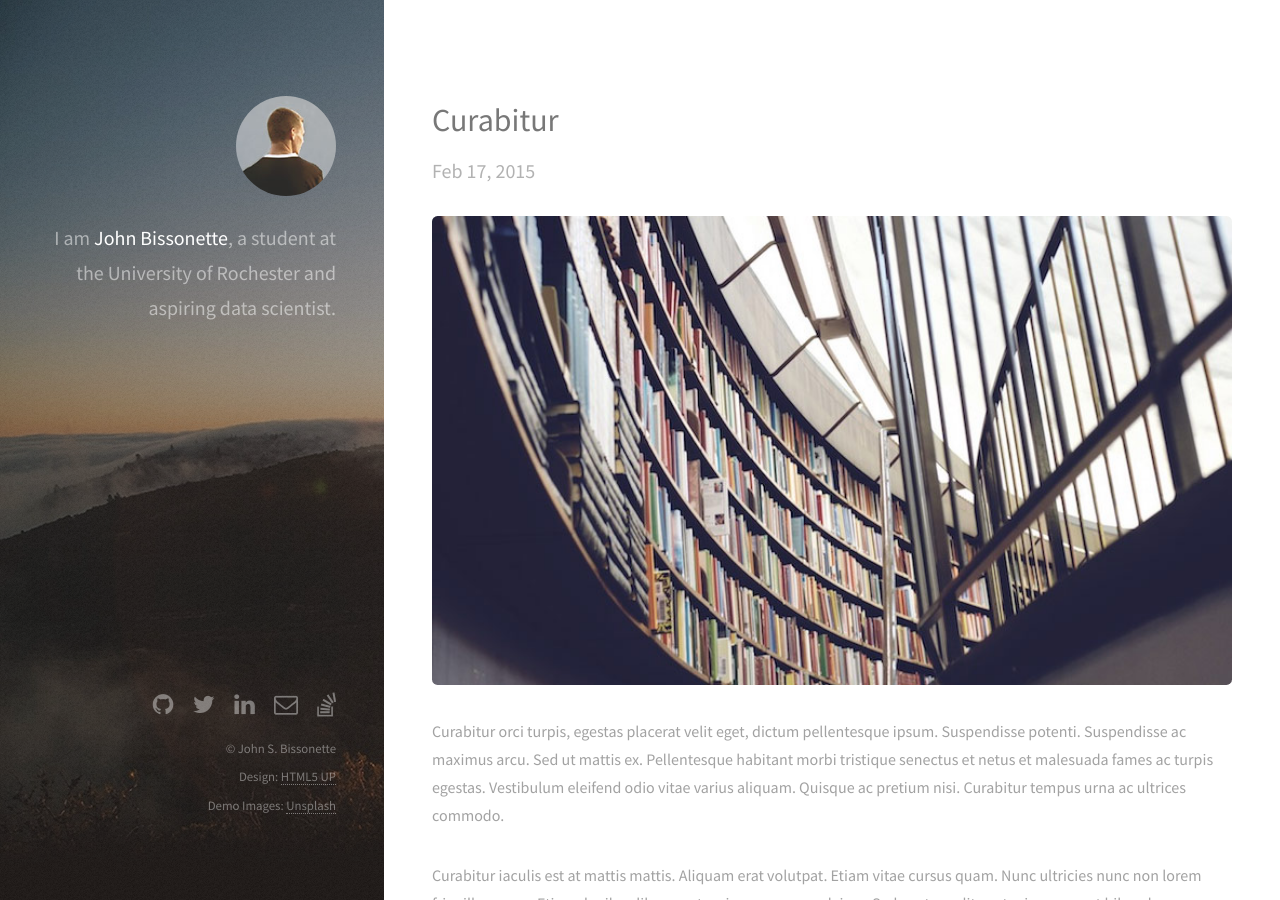
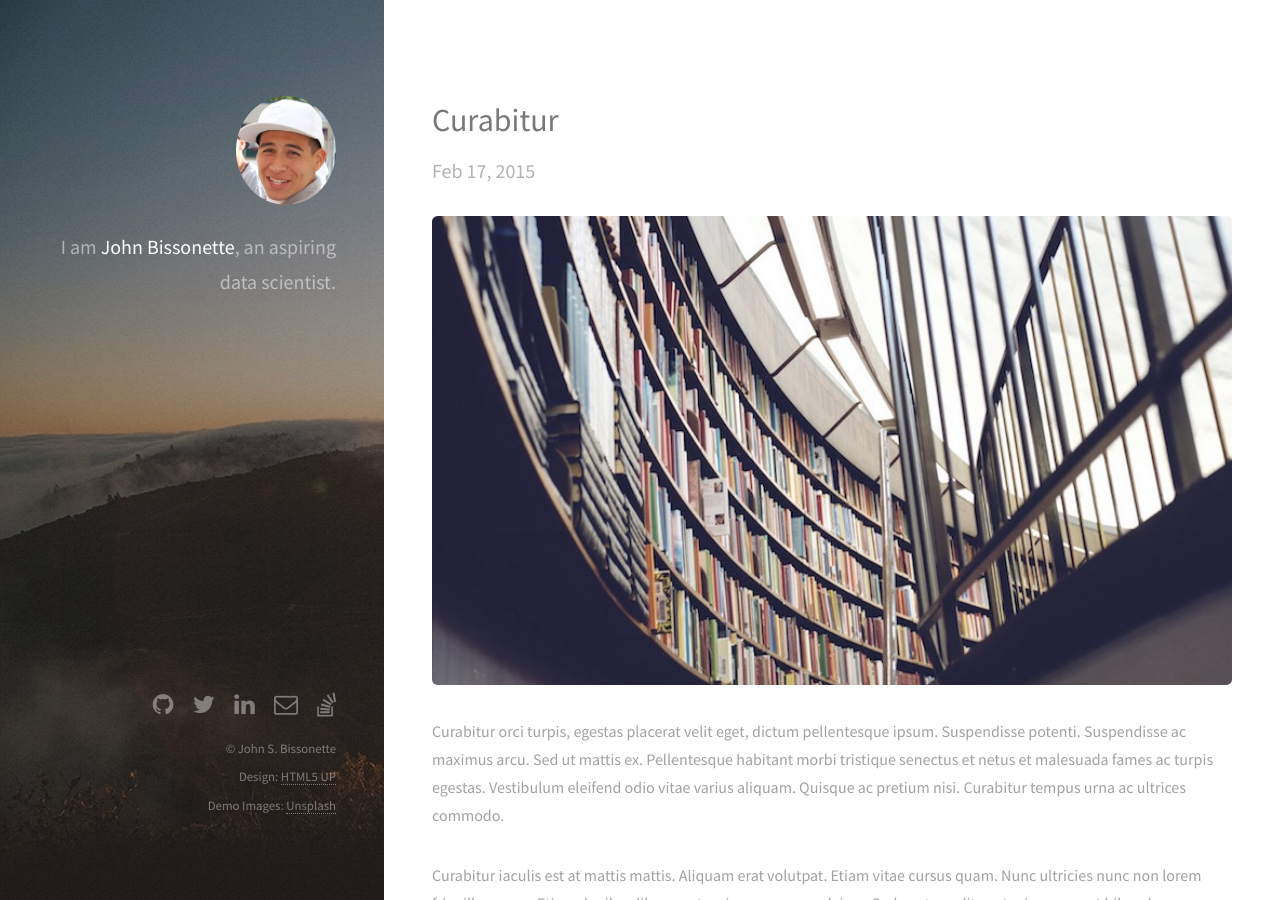
Before and after one commit to jsbUSMC/jsbusmc.github.io, a Jekyll site: the page built from index.html, in a window 1280 px wide and 900 px high. Built offline with Jekyll 4.4.1, drawn with Linux system fonts in a browser that asks for light colours.

Commit message:
made more changes to header and footer

```diff
--- a/_includes/_header.html
+++ b/_includes/_header.html
@@ -1,6 +1,9 @@
 <header id="header">
-    <a href="#" class="image avatar"><img src="/images/avatar.jpg" alt="" /></a>
-    <h1>
-        I am <strong>John Bissonette</strong>,<br /> a student at the University of<br /> Rochester and aspiring data scientist.
-    </h1>
+  <a href="#" class="image avatar"><img src="/images/profile.jpg" alt="" /></a>
+  <h1>
+    I am <strong>John Bissonette</strong>,<br /> an aspiring data scientist.
+  </h1>
+  <ul>
+
+  </ul>
 </header>
```
Also changed, not shown: _includes/_footer.html (+8 -0 lines), images/profile.jpg (added).
